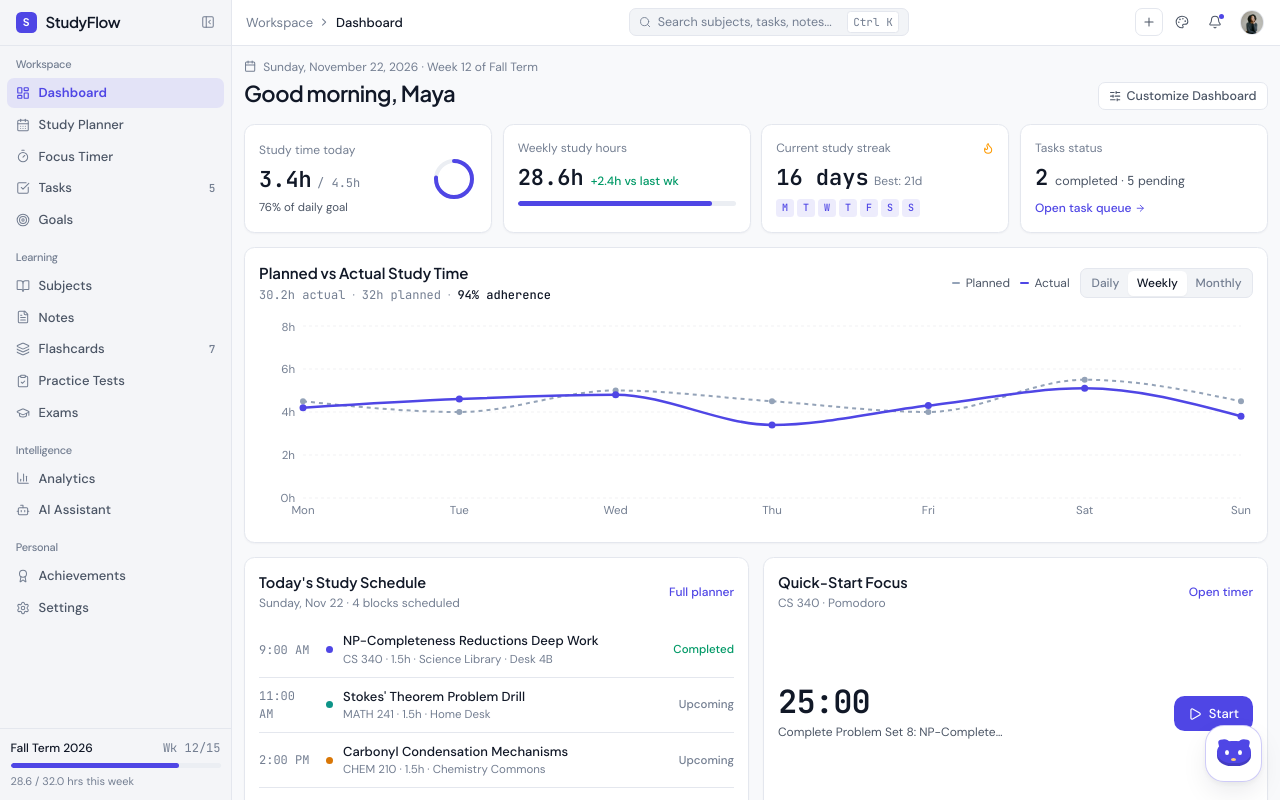
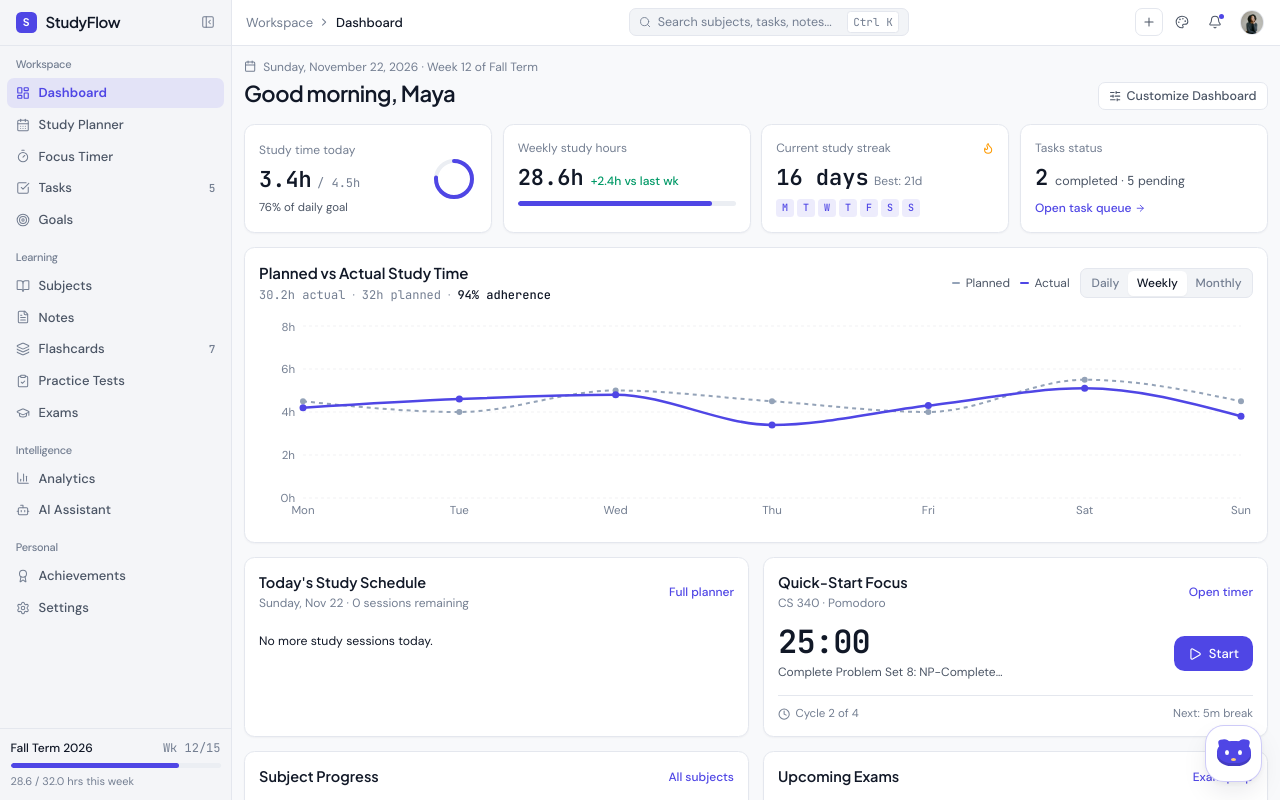
Before and after one commit to gaganaweerakoon/StudyFlow, a React (Vite) app: page / in a window 1280 px wide. Built offline with nearby package versions, Linux system fonts and the light colour scheme.

Commit message:
Show only ongoing and upcoming dashboard study sessions

```diff
--- a/src/components/views/DashboardView.tsx
+++ b/src/components/views/DashboardView.tsx
@@ -26,6 +26,7 @@ import {
 } from 'lucide-react';
 import { useApp } from '../../context/AppContext';
 import { localDay } from '../../assistant/workspaceContext';
+import { layoutCalendarDay } from '../../utils/calendarLayout';
 import { studyChart } from '../../utils/workspaceMetrics';
 import { DASHBOARD_CHART_DATA } from '../../data/mockData';
 import {
@@ -67,10 +68,14 @@ export const DashboardView: React.FC = () => {
 
   const completedTasks = tasks.filter((t) => t.status === 'done').length;
   const pendingTasks = tasks.length - completedTasks;
-  const todaySessions = sessions
-    .filter((s) => s.date === (legacyCalendar ? localDay() : '2026-11-22'))
-    .sort((a, b) => a.startHour - b.startHour);
-
+  const [now, setNow] = useState(() => new Date());
+  React.useEffect(() => {
+    const interval = window.setInterval(() => setNow(new Date()), 15000);
+    return () => window.clearInterval(interval);
+  }, []);
+  const hour = now.getHours() + now.getMinutes() / 60;
+  const todaySessions = layoutCalendarDay(sessions, localDay(now))
+    .filter(block => block.to > hour && block.session.status === 'upcoming' && block.session.countsTowardStudy !== false);
   const dailyStudyHours = legacyCalendar ? studyChart('daily', sessions, focusHistory)[0].actual : 3.4;
   const weeklyHours = legacyCalendar ? studyChart('weekly', sessions, focusHistory).reduce((sum, day) => sum + day.actual, 0) : 28.6;
   const dailyGoalPct = Math.min(100, Math.round((dailyStudyHours / preferences.dailyGoalHours) * 100));
@@ -314,7 +319,7 @@ export const DashboardView: React.FC = () => {
                   Today&apos;s Study Schedule
                 </h2>
                 <p className="text-[12px] text-[var(--text-muted)]">
-                  {legacyCalendar ? new Date().toLocaleDateString(undefined, { weekday: 'long', month: 'short', day: 'numeric' }) : 'Sunday, Nov 22'} · {todaySessions.length} blocks scheduled
+                  {now.toLocaleDateString(undefined, { weekday: 'long', month: 'short', day: 'numeric' })} · {todaySessions.length} sessions remaining
                 </p>
               </div>
               <button
@@ -328,7 +333,8 @@ export const DashboardView: React.FC = () => {
             </div>
 
             <div className="divide-y divide-[var(--border-subtle)]">
-              {todaySessions.map((ses) => {
+              {todaySessions.length === 0 && <p className="py-3 text-sm">No more study sessions today.</p>}
+              {todaySessions.map(({session: ses, from}) => {
                 const sub = subjects.find((s) => s.id === ses.subjectId);
                 return (
                   <div key={ses.id} className="py-2.5 flex items-center justify-between gap-3">
@@ -345,7 +351,7 @@ export const DashboardView: React.FC = () => {
                           {ses.title}
                         </div>
                         <div className="text-[11.5px] text-[var(--text-muted)] truncate">
-                          {sub?.code} · {ses.durationHours}h · {ses.location ?? 'Workspace'}
+                          {sub?.code} · {Math.round(ses.durationHours * 60)} min · {ses.location ?? 'Workspace'}
                         </div>
                       </div>
                     </div>
@@ -356,7 +362,7 @@ export const DashboardView: React.FC = () => {
                           : 'text-[var(--text-muted)]'
                       }`}
                     >
-                      {ses.status === 'completed' ? 'Completed' : 'Upcoming'}
+                      {from <= hour ? 'In progress' : 'Upcoming'}
                     </span>
                   </div>
                 );
```
